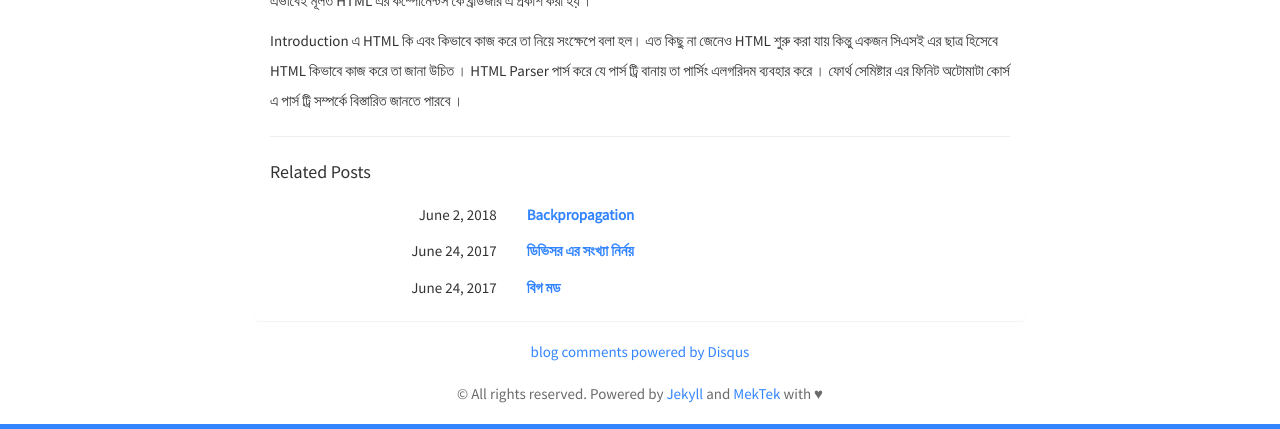
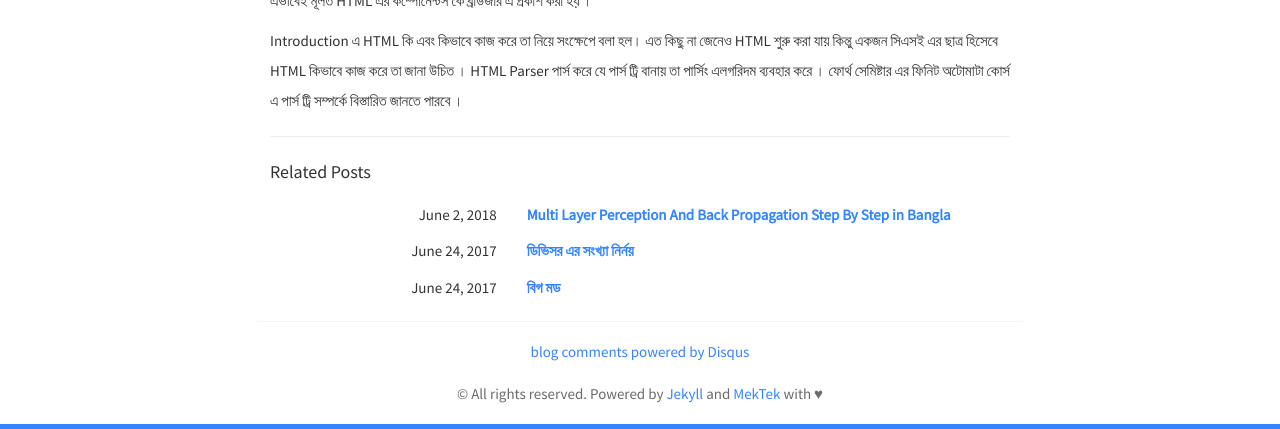
Before and after one commit to MekTekBD/shawon, a Jekyll site: the page built from _posts/tutorial/2017-05-28-html-introduction.md, in a window 1280 px wide and 900 px high, scrolled down 1239 px, cut to the strip 471-900 px from the top of the window. Built offline with Jekyll 4.4.1, drawn with Linux system fonts in a browser that asks for light colours; nearby versions of some CDN libraries; library files that are not in the unit come from our copies; comment, search, counter and statistics services are not loaded.

Commit message:
Update 2018-06-02-backpropagation.md

```diff
--- a/_posts/tutorial/2018-06-02-backpropagation.md
+++ b/_posts/tutorial/2018-06-02-backpropagation.md
@@ -1,4 +1,13 @@
-
+---
+layout: post
+title:  Multi Layer Perception And Back Propagation Step By Step in Bangla
+categories: [tutorial]
+tags:
+- Machine Learning
+- Neural Network
+- Multi Layer Perception
+- Back Propagation
+---
 
 যারা স্র্যাচ থেকে (Multi layer Perception) মাল্টিলেয়ার পারসেপশন ও Back propagation কিভাবে কাজ করে বুঝার চেষ্টা করছে আশা করি তাদের কাজ এ দিবে এই লেখা। লেখার মধ্যে ভুল ভ্রান্তি হয়ে থাকলে অভিজ্ঞদের ঠিক করে দেয়ার জন্য উৎসাহিত করছি।  সহজে বোঝার জন্য এখানে XOR এর ডাটাসেট নিব । তাহলে ইনপুট এবং আউটপুট দেখা যাক।
                                                       $$Input$$
```
